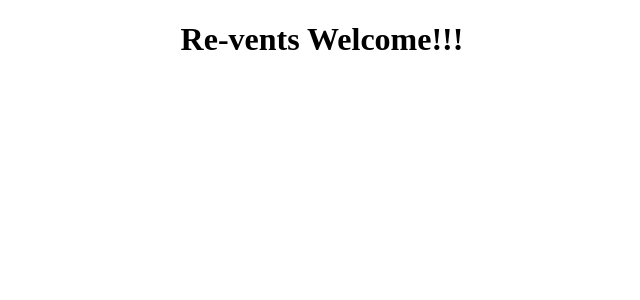
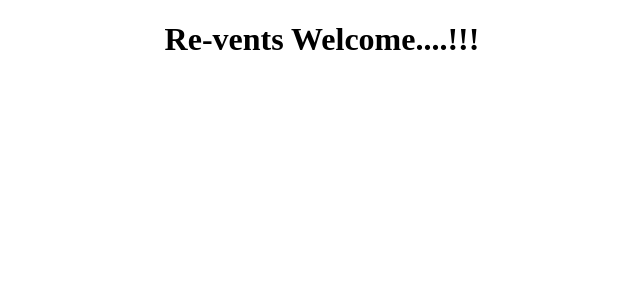
Before and after one commit to saramer95/revents-react, a React (Create React App) app: page / in a window 1280 px wide. Shown: the top 300 px of the page, without its empty margins (318-958 px from the left). Built offline with nearby package versions, Linux system fonts and the light colour scheme.

Commit message:
End of Section 1

```diff
--- a/src/app/layout/App.jsx
+++ b/src/app/layout/App.jsx
@@ -4,7 +4,7 @@ import React from 'react';
 function App() {
   return (
     <div className="App">
-      <h1>Re-vents Welcome!!!</h1>
+      <h1>Re-vents Welcome....!!!</h1>
     </div>
   );
 }
```
